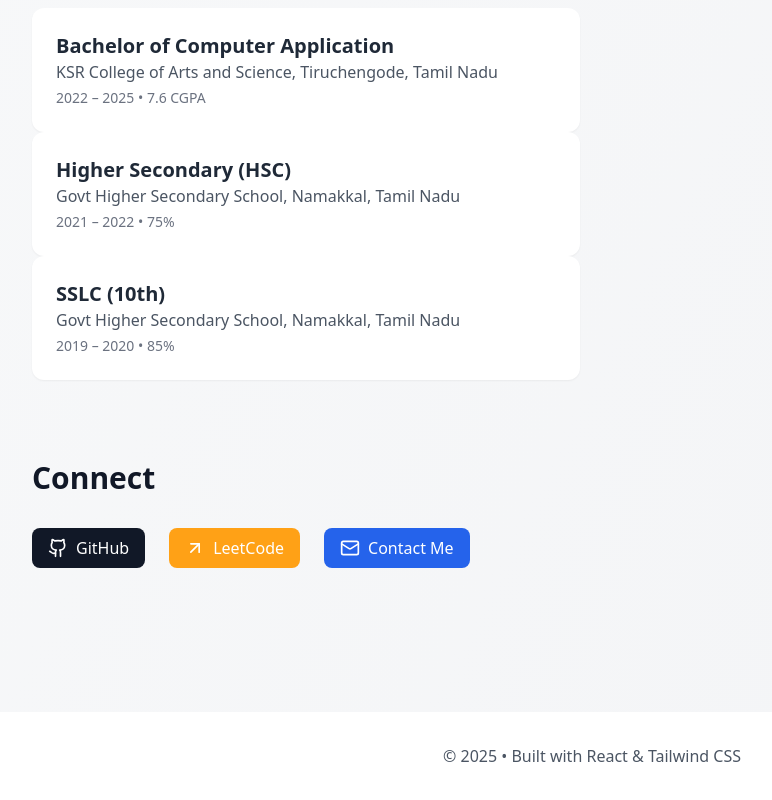
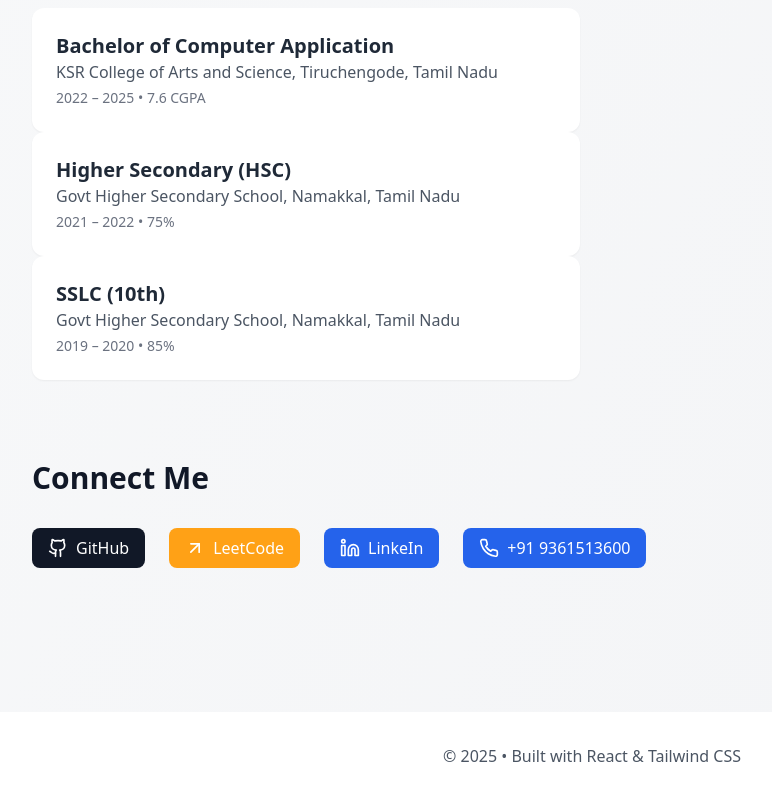
Before and after one commit to Soundar-techie/Portfolio-soundar, a React (Vite) app: page / in a window 1280 px wide. Shown: the part 1824-2624 px from the top of the page, without its empty margins (48-820 px from the left). Built offline with nearby package versions, Linux system fonts and the light colour scheme.

Commit message:
adding linkedin link in contact me

```diff
--- a/src/App.tsx
+++ b/src/App.tsx
@@ -1,5 +1,5 @@
 import React from 'react';
-import { Github, ExternalLink, ArrowUpRight, Mail } from 'lucide-react';
+import { Github, ExternalLink, ArrowUpRight, Mail, Phone, Linkedin } from 'lucide-react';
 import { motion } from 'framer-motion';
 // import { style } from 'framer-motion/client';
 import profileImg from './assets/soundar-portfolio.jpg';
@@ -290,7 +290,7 @@
             className="text-3xl font-semibold text-gray-900 mb-8"
             variants={fadeIn}
           >
-            Connect
+            Connect Me
           </motion.h2>
           <motion.div
             className="flex flex-wrap gap-6"
@@ -310,9 +310,15 @@
                 className: "bg-[#FFA116] hover:bg-[#FF9900]"
               },
               {
-                href: "mailto:vksoundar2020@gmail.com?subject=Hello%20Soundar&body=Hi%20Soundar%2C%0AI%20visited%20your%20portfolio%20and%20would%20like%20to%20connect.",
-                icon: Mail,
-                text: "Contact Me",
+                href: "https://www.linkedin.com/in/soundar-k-216b13270",
+                icon: Linkedin,
+                text: "LinkeIn",
+                className: "bg-blue-600 hover:bg-blue-700"
+              },
+              {
+                href: "+91 9361513600",
+                icon: Phone,
+                text: "+91 9361513600",
                 className: "bg-blue-600 hover:bg-blue-700",
                 external: false
               }
```
